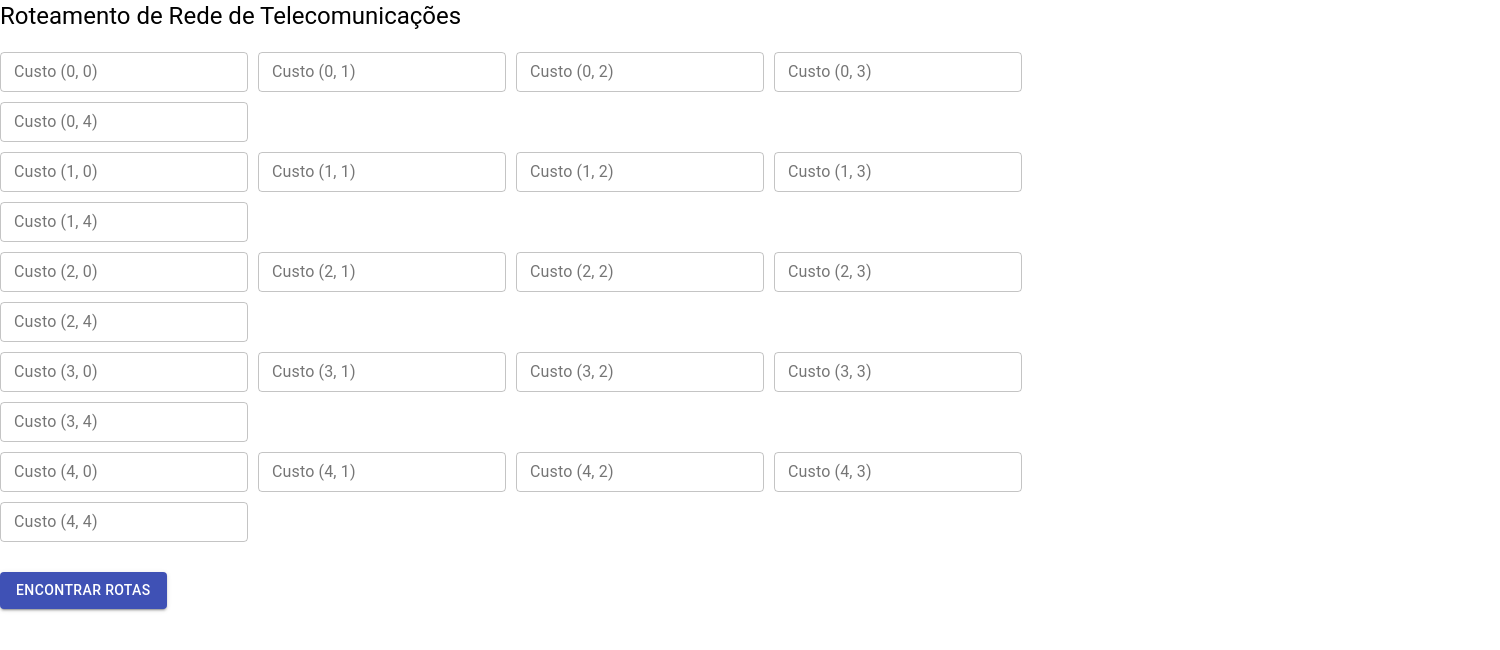
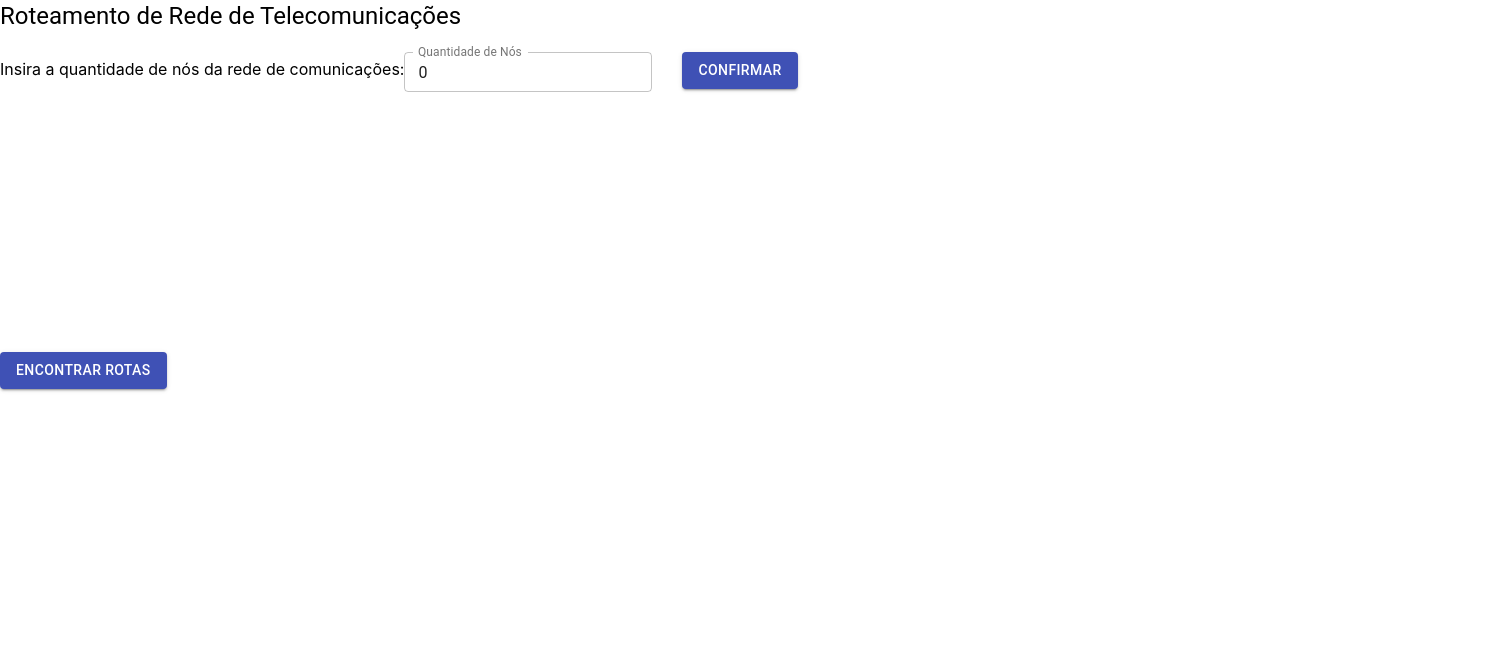
Before and after one commit to projeto-de-algoritmos/PD_AG, a React (Create React App) app in the folder rotary-comms/: page / in a window 1280 px wide. Shown: the top 650 px of the page, 1500 px wide, since content can reach past the window. Built offline with nearby package versions, Linux system fonts and the light colour scheme.

Commit message:
Corrigindo valores de campos de texto

```diff
--- a/rotary-comms/src/App.css
+++ b/rotary-comms/src/App.css
@@ -36,3 +36,10 @@
     transform: rotate(360deg);
   }
 }
+
+.center {
+  width: 1500px;
+  height: 250px;
+  align-items: center;
+  justify-content: center;
+}
--- a/rotary-comms/src/App.js
+++ b/rotary-comms/src/App.js
@@ -1,10 +1,16 @@
 import React, { useState } from 'react';
-import { Button, TextField, Typography } from '@material-ui/core';
+import { AppBar, Button, TextField, Typography } from '@material-ui/core';
 import { Alert } from '@material-ui/lab';
+import './App.css';
 
 function RotaryCommunications(props) {
-  const [numNodes, setNumNodes] = useState(5);
-  const [graph, setGraph] = useState(Array(numNodes).fill(Array(numNodes).fill(null)));
+  const [numNodes, setNumNodes] = useState(0);
+  //const [graph, setGraph] = useState(Array(numNodes).fill(Array(numNodes).fill(null)));
+  const [editavel, setEditavel] = useState(true)
+  const [graph, setGraph] = useState(() => {
+    const initialGraph = Array(numNodes).fill(null).map(() => Array(numNodes).fill({ value: null }));
+    return initialGraph;
+  });
   const [result, setResult] = useState('');
   const [errorMessage, setErrorMessage] = useState('');
 
@@ -14,6 +20,11 @@ function RotaryCommunications(props) {
     console.log(updatedGraph);
     updatedGraph[row][col] = value !== '' ? parseFloat(value) : null;
     setGraph(updatedGraph);
+  };
+
+  const handleChangenumNodes = (event) => {
+    const value = event.target.value;
+    setNumNodes(value);
   };
 
   const bellmanFord = (source) => {
@@ -135,14 +146,13 @@ function RotaryCommunications(props) {
     const inputFields = [];
     for (let i = 0; i < numNodes; i++) {
       const row = [];
-      console.log(graph, numNodes);
       for (let j = 0; j < numNodes; j++) {
         const value = graph[i] && graph[i][j] !== null ? String(graph[i][j]) : '';
         const key = `input-${i}-${j}`;
 
         row.push(
+          <td key={key}>
             <TextField
-            key={key}
               value={value}
               onChange={(event) => handleChange(event, i, j)}
               type="number"
@@ -151,11 +161,20 @@ function RotaryCommunications(props) {
               size="small"
               style={{ marginRight: 10, marginBottom: 10 }}
             />
+          </td>
         );
       }
-      inputFields.push(<div key={`row-${i}`}>{row}</div>);
+      inputFields.push(<tr key={`row-${i}`}>{row}</tr>);
     }
-    return inputFields;
+    return (
+      <table>
+        <tbody>{inputFields}</tbody>
+      </table>
+    );
+  };
+
+  const handleClickBotao = () => {
+    setEditavel(false);
   };
 
   return (
@@ -163,8 +182,23 @@ function RotaryCommunications(props) {
       <Typography variant="h5" style={{ marginBottom: 20 }}>
         Roteamento de Rede de Telecomunicações
       </Typography>
+      <label htmlFor="campo-texto">Insira a quantidade de nós da rede de comunicações:</label>
+      <TextField
+              value={numNodes}
+              onChange={(event) => handleChangenumNodes(event)}
+              type="number"
+              label={`Quantidade de Nós`}
+              variant="outlined"
+              size="small"
+              style={{ marginRight: 30, marginBottom: 10 }}
+              disabled={!editavel}
+      />
 
-      <div style={{ marginBottom: 20 }}>{renderInputFields()}</div>
+      <Button onClick={handleClickBotao} variant="contained" color="primary">
+        Confirmar
+      </Button>
+
+      <div className="center">{renderInputFields()}</div>
 
       <Button variant="contained" color="primary" onClick={calculateOptimalRoutes}>
         Encontrar Rotas
--- /dev/null
+++ b/rotary-comms/src/data.js
@@ -0,0 +1,5 @@
+const myObject = {
+    numNodes: 0,
+  };
+
+  module.exports = myObject;
```
Also changed, not shown: rotary-comms/src/body.css (added), 1 other file (tests, documents, lock files or other folders). Lines whose indentation alone changed are shown as unchanged.
